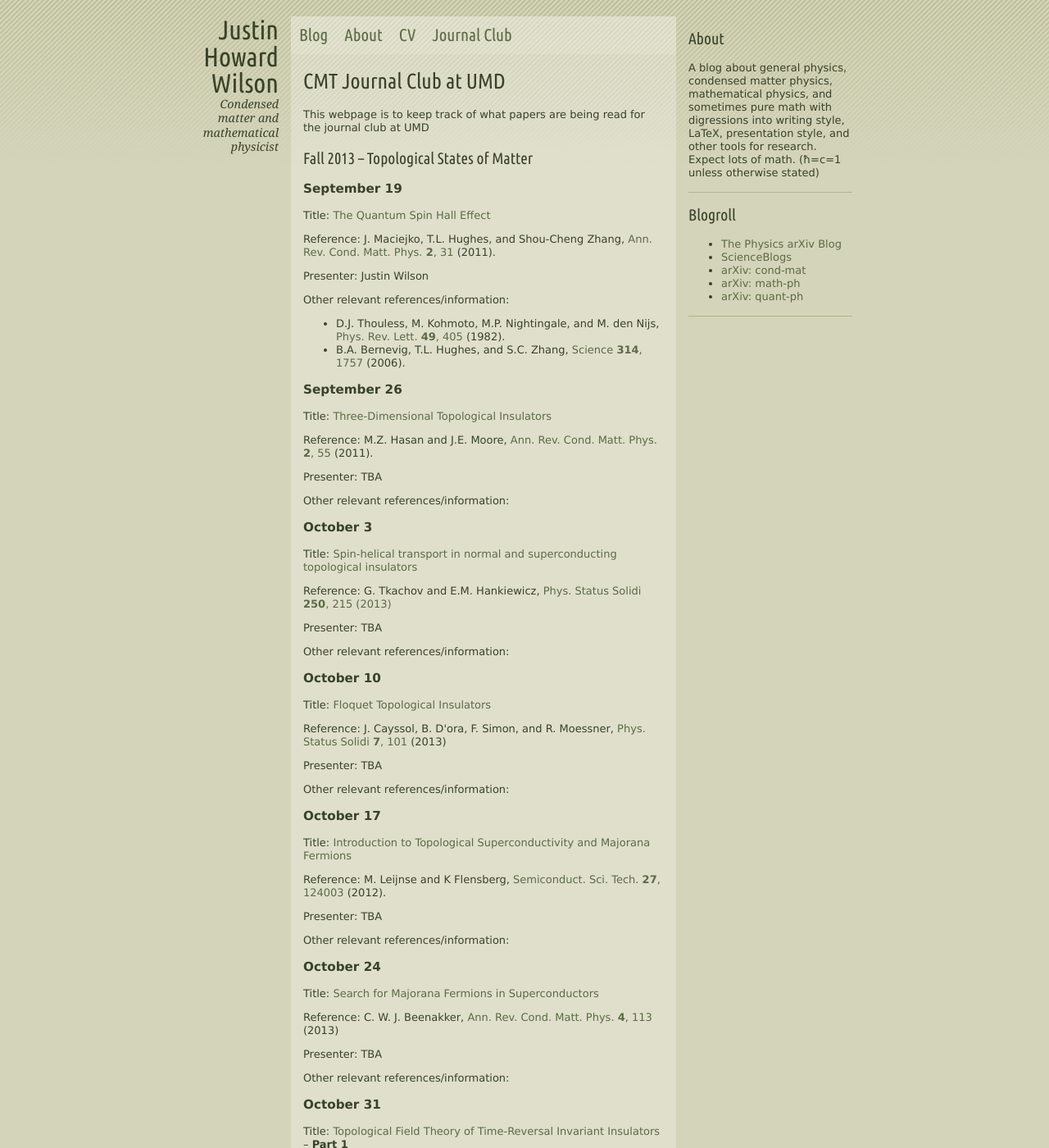
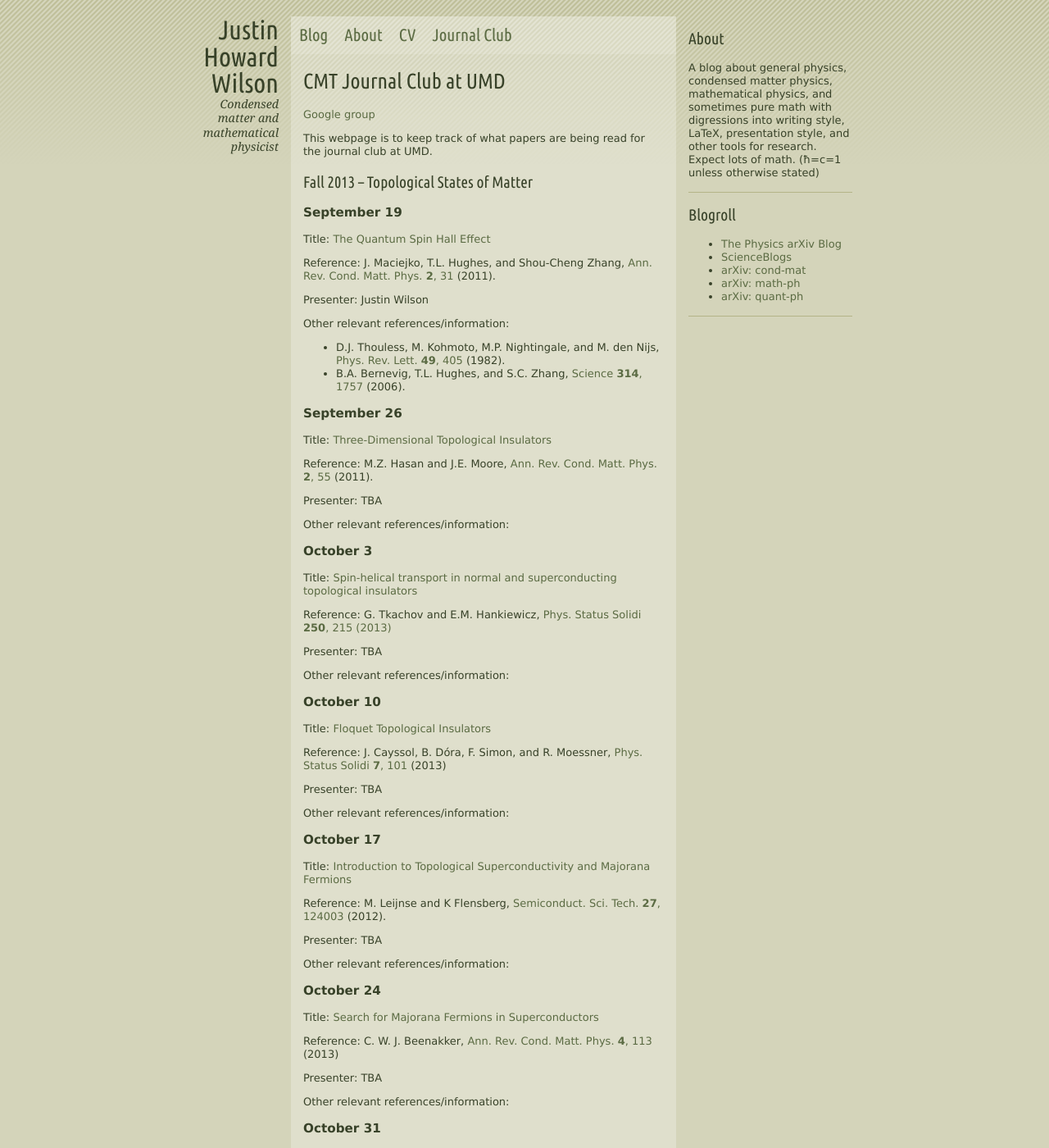
Before and after one commit to jhwilson/old-jhwilson.github.io, a Jekyll site: the page built from cmt-journal-club.markdown, in a window 1280 px wide and 1400 px high. Shown: the whole window at 82% size. Built offline with Jekyll 4.4.1, drawn with Linux system fonts in a browser that asks for light colours; nearby versions of some CDN libraries.

Commit message:
Added link to google group and fixed a typo

```diff
--- a/cmt-journal-club.markdown
+++ b/cmt-journal-club.markdown
@@ -5,7 +5,9 @@ title: CMT Journal Club at UMD
 
 # CMT Journal Club at UMD
 
-This webpage is to keep track of what papers are being read for the journal club at UMD
+[Google group](https://groups.google.com/d/forum/cmt-journal-club)
+
+This webpage is to keep track of what papers are being read for the journal club at UMD.
 
 ## Fall 2013 -- Topological States of Matter
 
@@ -46,7 +48,7 @@ Other relevant references/information:
 
 Title:	[Floquet Topological Insulators](http://dx.doi.org/10.1002/pssr.201206451)
 
-Reference: J. Cayssol, B. D\'ora, F. Simon, and R. Moessner, [Phys. Status Solidi **7**, 101](http://dx.doi.org/10.1002/pssr.201206451) (2013)
+Reference: J. Cayssol, B. Dóra, F. Simon, and R. Moessner, [Phys. Status Solidi **7**, 101](http://dx.doi.org/10.1002/pssr.201206451) (2013)
 
 Presenter: TBA
 
```
